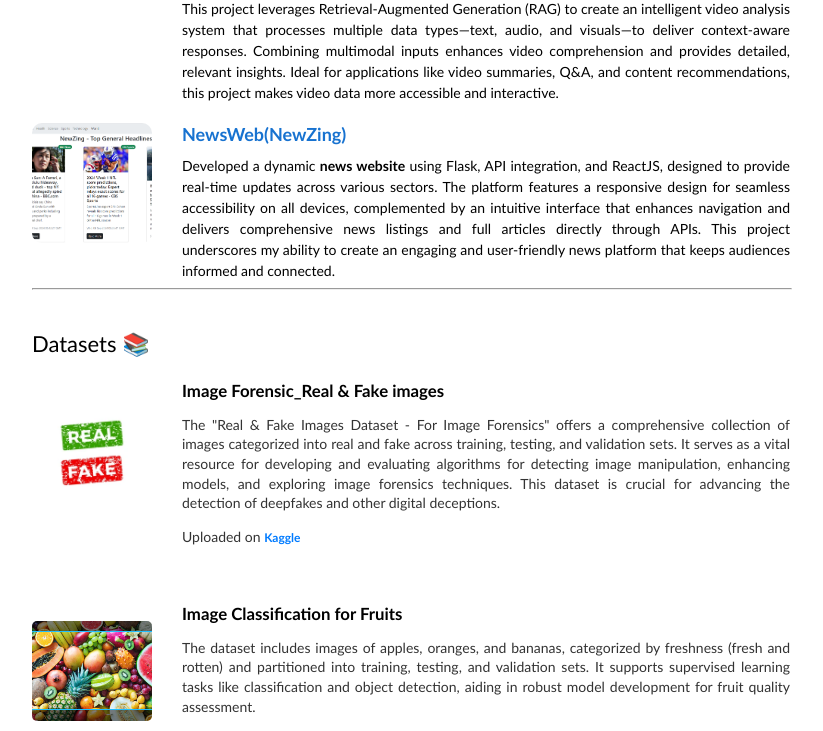
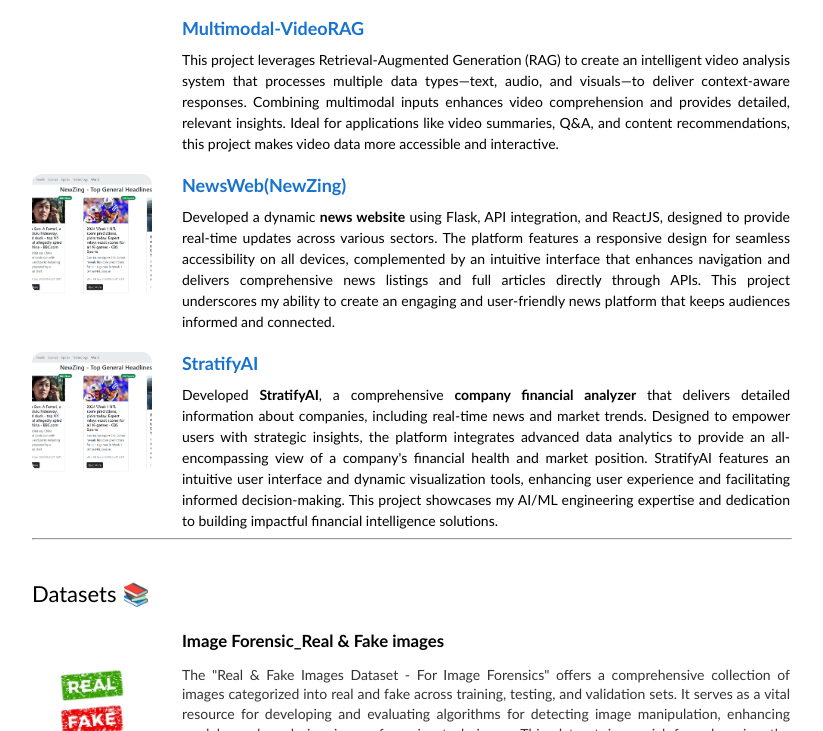
Before and after one commit to ArSenic04/Portfolio, a plain HTML site: page index.html in a window 1280 px wide. Shown: the part 1992-2723 px from the top of the page, without its empty margins (228-1051 px from the left). Drawn offline with Linux system fonts and the light colour scheme.

Commit message:
Update index.html

```diff
--- a/index.html
+++ b/index.html
@@ -80,7 +80,8 @@
                       href="https://www.linkedin.com/company/agevole-innovation/posts/?feedView=all">AGEVOLE
                       INNOVATION PVT. LTD.</a> as a Machine Learning Engineer, where I
                     advanced ongoing projects and engineered a sophisticated news recommendation algorithm tailored to
-                    diverse global audiences.
+                    diverse global audiences. Currently, I am undertaking an internship at <a
+                      href="https://www.linkedin.com/company/digital-hercules-innovations/">Digital Hercules Innovation</a> as an AI/ML Engineer, where I am working on cutting-edge machine learning models and contributing to the development of intelligent solutions.
                   </p>
 
                 </td>
@@ -258,6 +259,24 @@
                             informed and connected.</p>
                         </div>
                       </article>
+
+                      <article>
+                        <div class="project-image">
+                          <img src="img/news.png" alt="Project 7 Image">
+                        </div>
+                        <div class="project-text">
+                          <a href="https://github.com/ArSenic04/StratifyAI">
+                            <h4>StratifyAI</h4>
+                          </a>
+                         <p style="text-align: justify;">
+                                Developed <b>StratifyAI</b>, a comprehensive <b>company financial analyzer</b> that delivers detailed information about companies,
+                                including real-time news and market trends. Designed to empower users with strategic insights, the platform integrates advanced data analytics to provide an all-encompassing view of a company's financial health and market position.
+                                StratifyAI features an intuitive user interface and dynamic visualization tools, enhancing user experience and facilitating informed decision-making.
+                                This project showcases my AI/ML engineering expertise and dedication to building impactful financial intelligence solutions.
+                          </p>
+
+                        </div>
+                      </article>
                     </div>
                   </section>
                   <hr>
```
